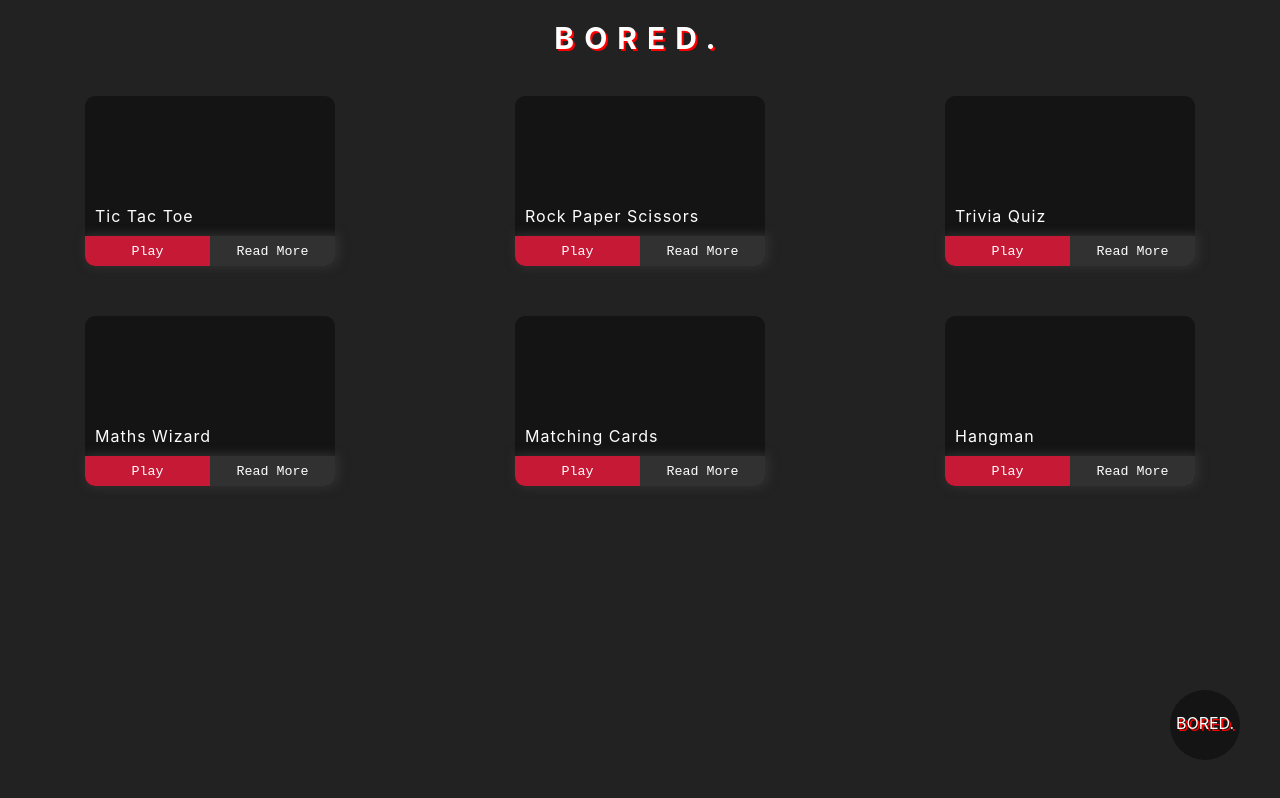
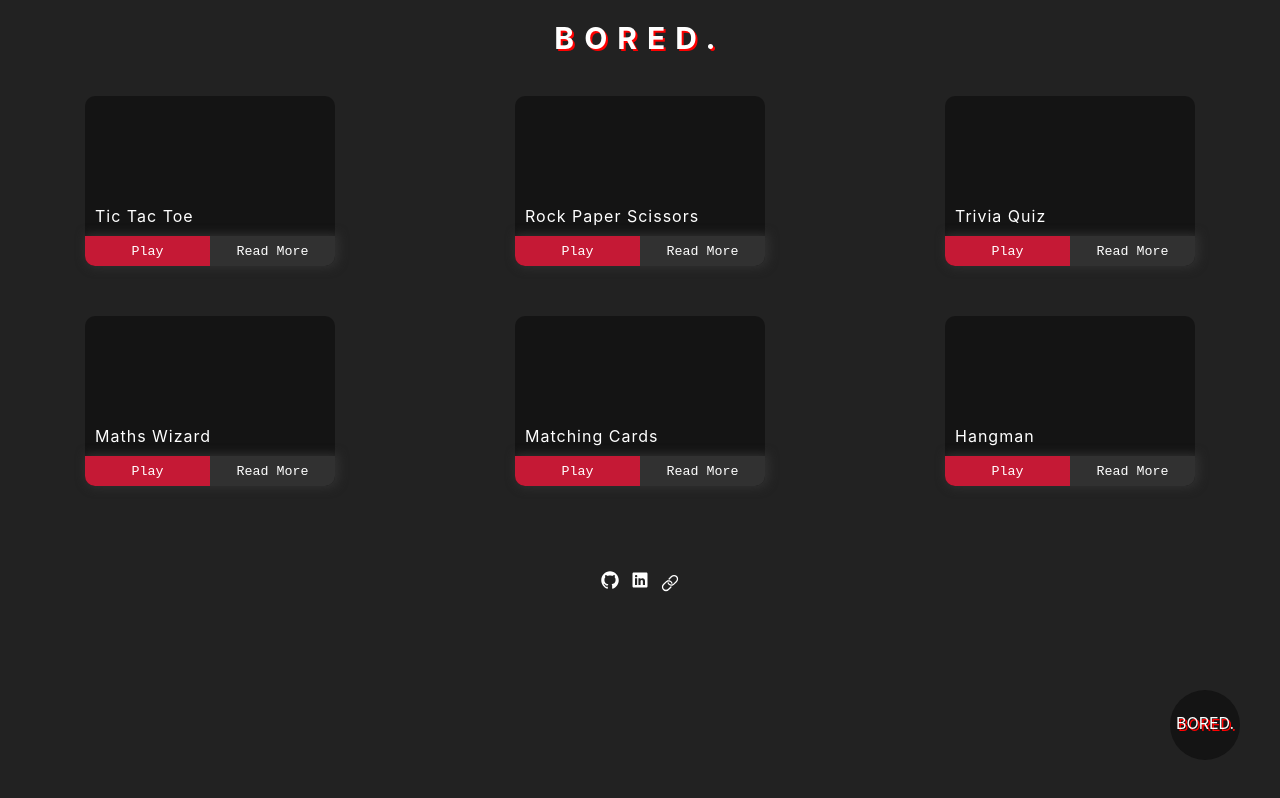
Before and after one commit to palakgupta2712/bored-games, a React (Vite) app: page / in a window 1280 px wide. Built offline with nearby package versions, Linux system fonts and the light colour scheme.

Commit message:
Footer added

```diff
--- /dev/null
+++ b/src/components/Footer/Footer.jsx
@@ -0,0 +1,20 @@
+import React from "react";
+import styles from "./Footer.module.css";
+import { IoLogoGithub, IoLogoLinkedin, IoIosLink } from "react-icons/io";
+import { Link } from "react-router-dom";
+
+function Footer() {
+  return (
+    <div className={styles.footer}>
+      <a href="https://github.com/palakgupta2712" target="_blank">
+        <IoLogoGithub style={{ color: "white" }} />
+      </a>
+      <a href="https://www.linkedin.com/in/palakgupta2712/" target="_blank">
+        <IoLogoLinkedin style={{ color: "white" }} />
+      </a>
+      <IoIosLink style={{ color: "white" }} />
+    </div>
+  );
+}
+
+export default Footer;
--- /dev/null
+++ b/src/components/Footer/Footer.module.css
@@ -0,0 +1,18 @@
+.footer {
+  display: flex;
+  align-items: center;
+  justify-content: center;
+  gap: 10px;
+  margin-top: 5%;
+  left: 0;
+  bottom: 0;
+  text-align: center;
+  font-size: 20px;
+}
+
+.links {
+  font-size: 100px;
+  color: white;
+  text-decoration: none;
+}
+/* media queries */
--- a/src/pages/HomePage.jsx
+++ b/src/pages/HomePage.jsx
@@ -2,6 +2,7 @@ import React, { useEffect, useState } from "react";
 import EntryScreen from "../components/EntryScreen/EntryScreen";
 import Navbar from "../components/Navbar/Navbar";
 import Content from "../components/Content/Content";
+import Footer from "../components/Footer/Footer";
 
 function Home() {
   const [isLoading, setIsLoading] = useState(true);
@@ -18,6 +19,7 @@ function Home() {
         <>
           <Navbar logo="BORED." />
           <Content />
+          <Footer />
         </>
       )}
     </React.Fragment>
```
